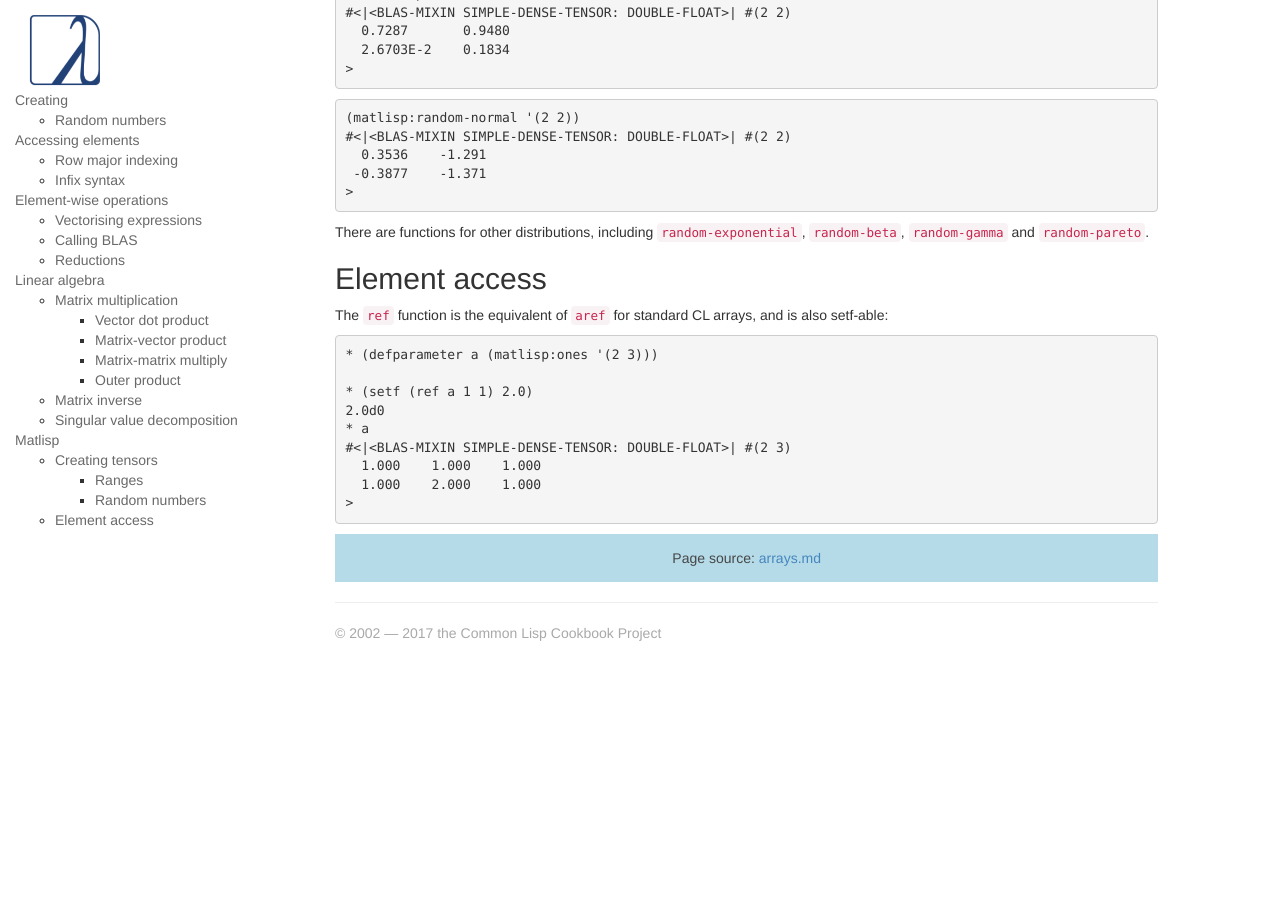
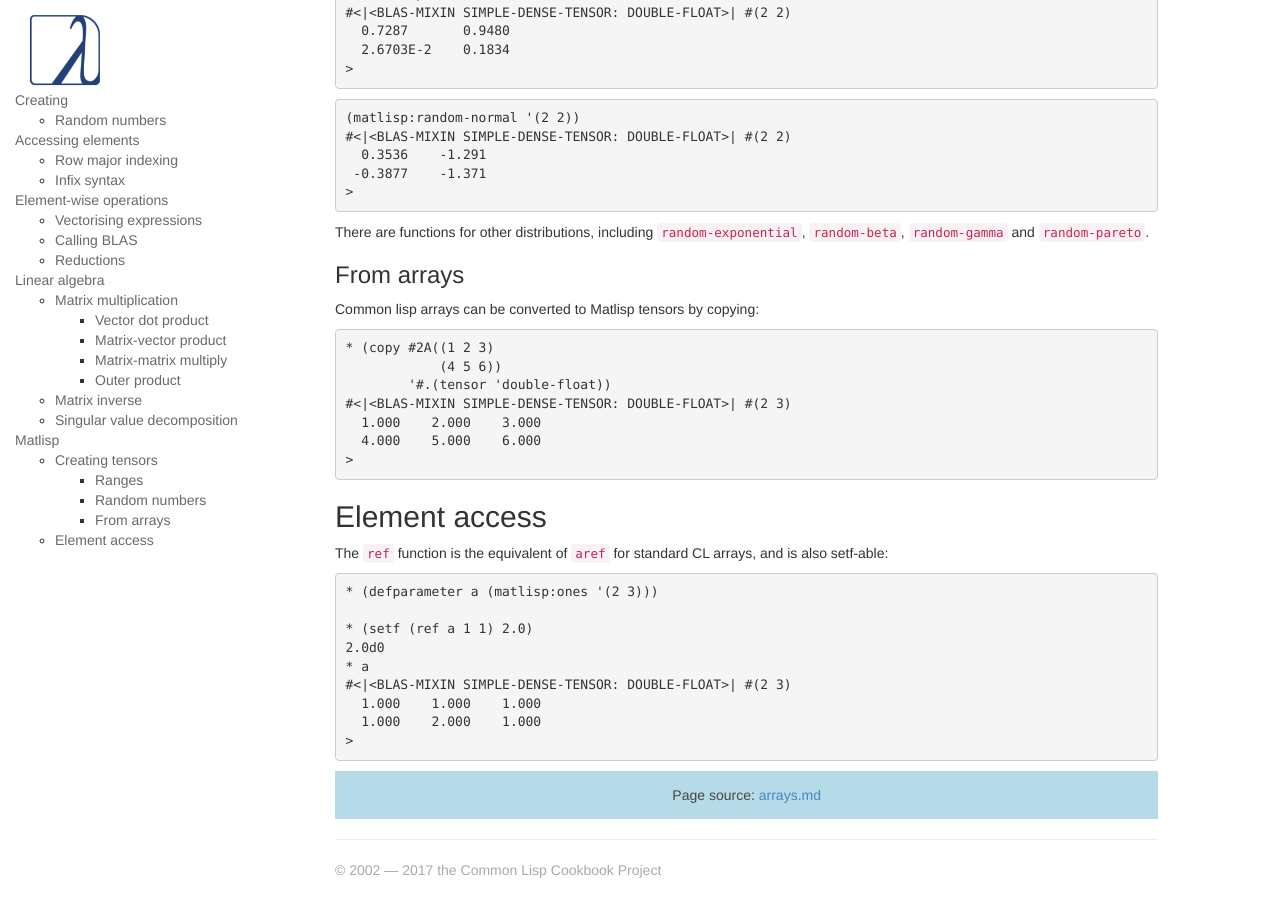
Before and after one commit to LispCookbook/cl-cookbook, a Jekyll site: the page built from arrays.md, in a window 1280 px wide and 900 px high, scrolled down 13613 px. Built offline with Jekyll 4.4.1, drawn with Linux system fonts in a browser that asks for light colours; before the commit the page ends 14276 px from its top, so only the background shows below that.

Commit message:
Add matlisp:copy function for CL:array -> tensor

```diff
--- a/arrays.md
+++ b/arrays.md
@@ -881,6 +881,20 @@ There are functions for other distributions, including
 `random-exponential`, `random-beta`, `random-gamma` and
 `random-pareto`.
 
+### From arrays
+
+Common lisp arrays can be converted to Matlisp tensors by copying:
+
+~~~lisp
+* (copy #2A((1 2 3)
+            (4 5 6))
+        '#.(tensor 'double-float))
+#<|<BLAS-MIXIN SIMPLE-DENSE-TENSOR: DOUBLE-FLOAT>| #(2 3)
+  1.000    2.000    3.000
+  4.000    5.000    6.000
+>
+~~~
+
 ## Element access
 
 The `ref` function is the equivalent of `aref` for standard CL
```
